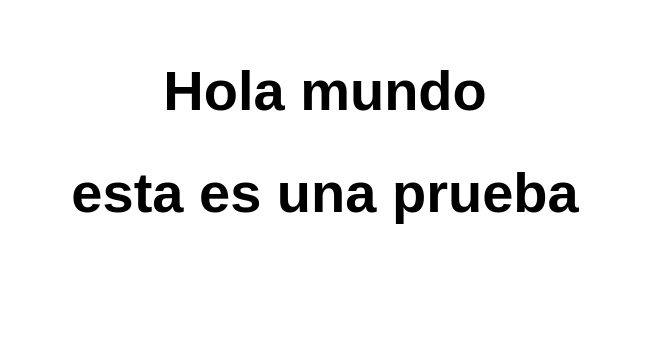
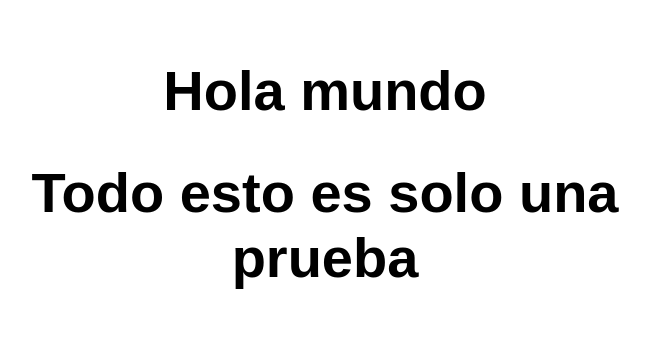
Before and after one commit to LuisMunozLedoJ/Mi_primer_Repo, a website: page src/index.html in a window 1280 px wide. Shown: the whole page, without its empty margins (315-965 px from the left). Drawn offline with Linux system fonts and the light colour scheme.

Commit message:
//se modifico el index.html

```diff
--- a/src/index.html
+++ b/src/index.html
@@ -11,7 +11,7 @@
 <body>
   <main>
     <h1>Hola mundo</h1>
-    <h1>esta es una prueba</h1>
+    <h1>Todo esto es solo una prueba</h1>
   </main>
 </body>
 
```
